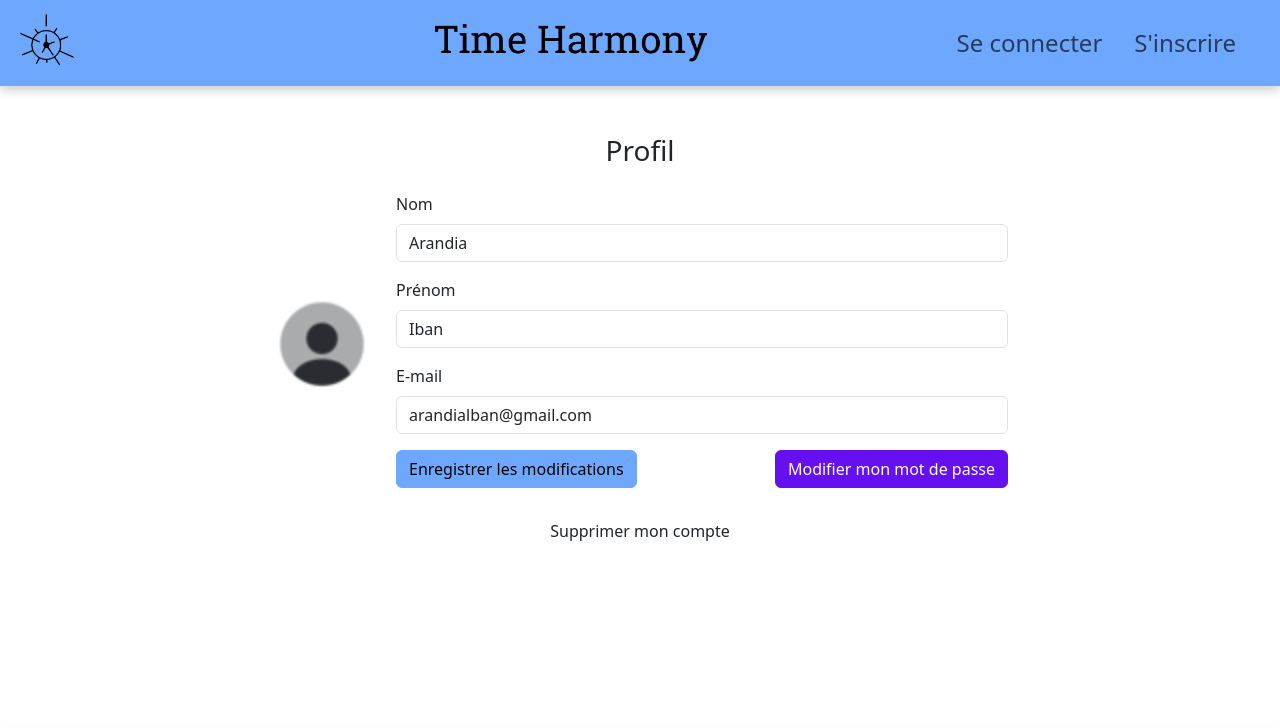
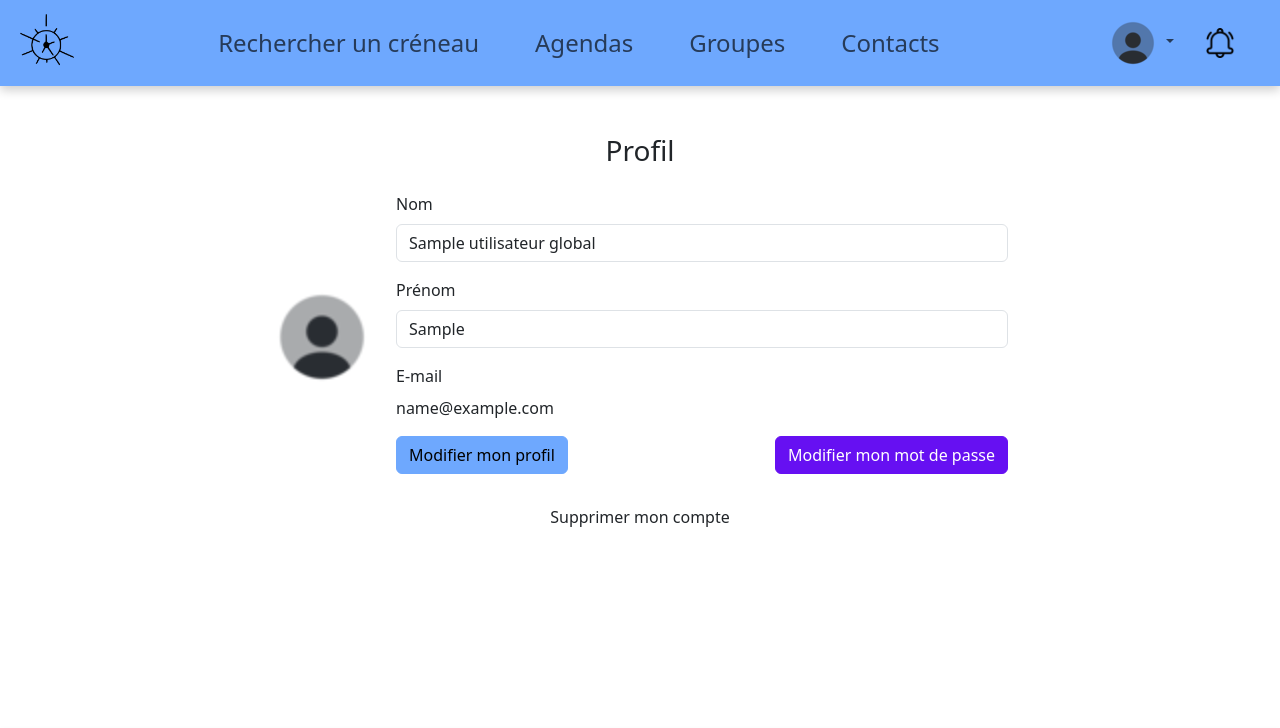
Before and after one commit to masson-rafael/TimeHarmony, a PHP site: template templates/profil.html.twig in a window 1280 px wide. Shown: the top 728 px of the page. Run offline with PHP 8.4, Linux system fonts and the light colour scheme; the template is opened without the code that fills it: most values are stand-ins (such as "Sample title", 1, 10 or a date in 2020); some libraries are stand-ins or nearby versions.

Commit message:
Modification d'un utilisateur depuis sa page de profil fonctionne

```diff
--- a/templates/administration.html.twig
+++ b/templates/administration.html.twig
@@ -45,7 +45,7 @@
                                             <h1 class="modal-title fs-5" id="exampleModalLabel"> Modification de l'utilisateur {{utilisateur.getEmail}}</h1>
                                             <button type="button" class="btn-close" data-bs-dismiss="modal" aria-label="Close"></button>
                                         </div>
-                                        <form action="index.php?controleur=utilisateur&methode=modifier&id={{ utilisateur.getId }}" method="POST" enctype="multipart/form-data">
+                                        <form action="index.php?controleur=utilisateur&methode=modifier&id={{ utilisateur.getId }}&type='admin'" method="POST" enctype="multipart/form-data">
                                             <div class="modal-body">
                                                 <div class="container mt-2">
                                                     <div class="form-group">
--- a/templates/profil.html.twig
+++ b/templates/profil.html.twig
@@ -20,22 +20,23 @@
                         </div>
                         <!-- Formulaire -->
                         <div class="flex-grow-1">
-                            <form>
+                            <form method="POST" action="index.php?controleur=utilisateur&methode=modifier&id={{utilisateurGlobal.getId}}&type='util'">
                                 <div class="mb-3">
                                     {# ms-2 sur les labels ? Pour que textes soient alignés #}
                                     <label for="nom" class="form-label">Nom</label>
-                                    <input type="text" class="form-control" id="nom" value="Arandia">
+                                    <input type="text" class="form-control" id="nom" name="nom" value="{{utilisateurGlobal.getNom}}">
                                 </div>
                                 <div class="mb-3">
                                     <label for="prenom" class="form-label">Prénom</label>
-                                    <input type="text" class="form-control" id="prenom" value="Iban">
+                                    <input type="text" class="form-control" id="prenom" name="prenom" value="{{utilisateurGlobal.getPrenom}}">
                                 </div>
                                 <div class="mb-3">
                                     <label for="email" class="form-label">E-mail</label>
-                                    <input type="email" class="form-control" id="email" value="arandialban@gmail.com">
+                                    <p>{{utilisateurGlobal.getEmail}}</p>
+                                    <input class="form-control" id="role" name="role" value="{{utilisateurGlobal.getEstAdmin}}" hidden>
                                 </div>
                                 <div class="d-flex justify-content-between">
-                                    <button type="button" class="btn btn-primary">Enregistrer les modifications</button>
+                                    <button type="submit" class="btn btn-primary">Modifier mon profil</button>
                                     <button type="button" class="btn btn-secondary">Modifier mon mot de passe</button>
                                 </div>
                             </form>
@@ -49,5 +50,6 @@
             </div>
         </div>
     </div>
+    {{dump(utilisateurGlobal)}}
 </body>
 {% endblock %}
```
Also changed, not shown: controllers/controller_utilisateur.class.php (+26 -1 lines).
